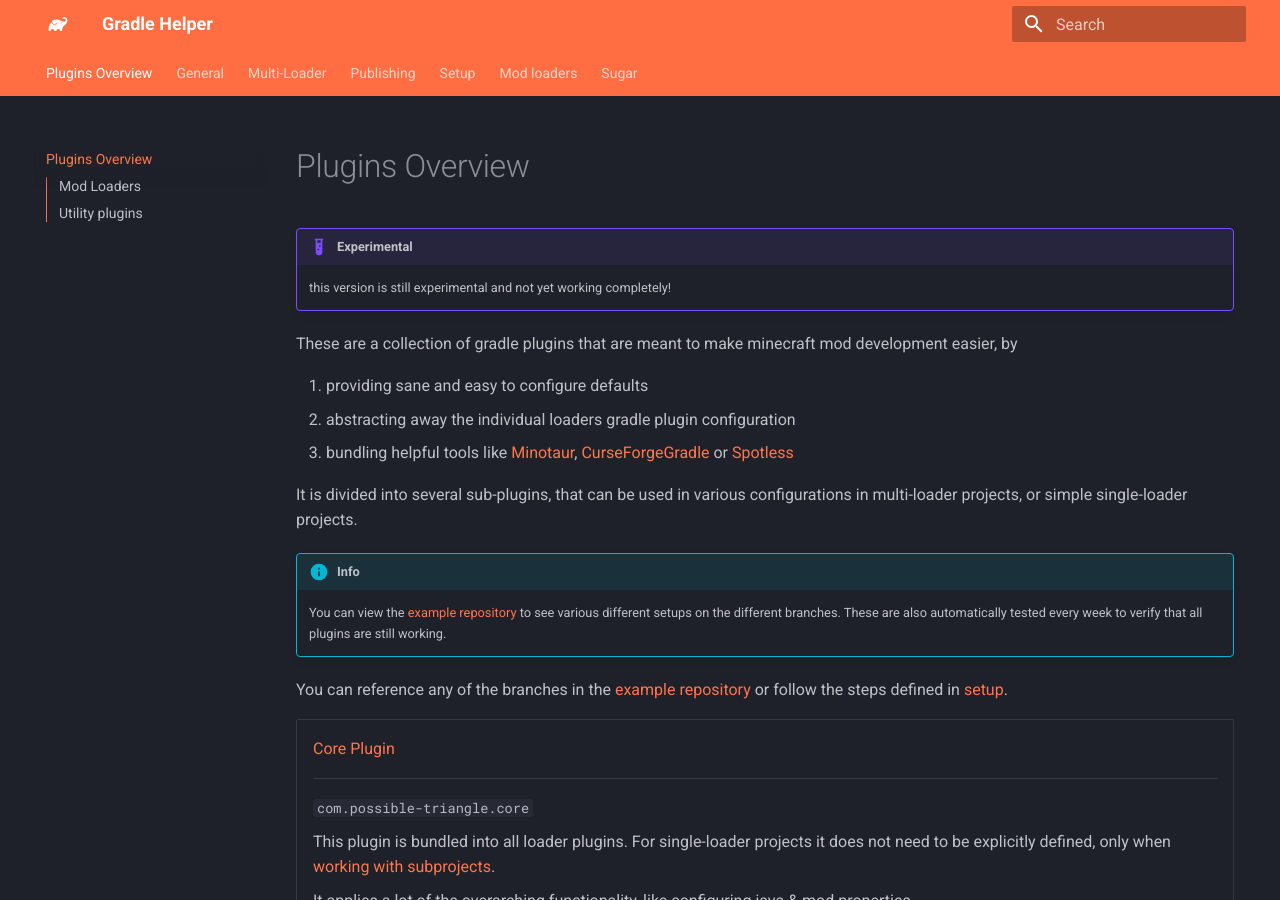
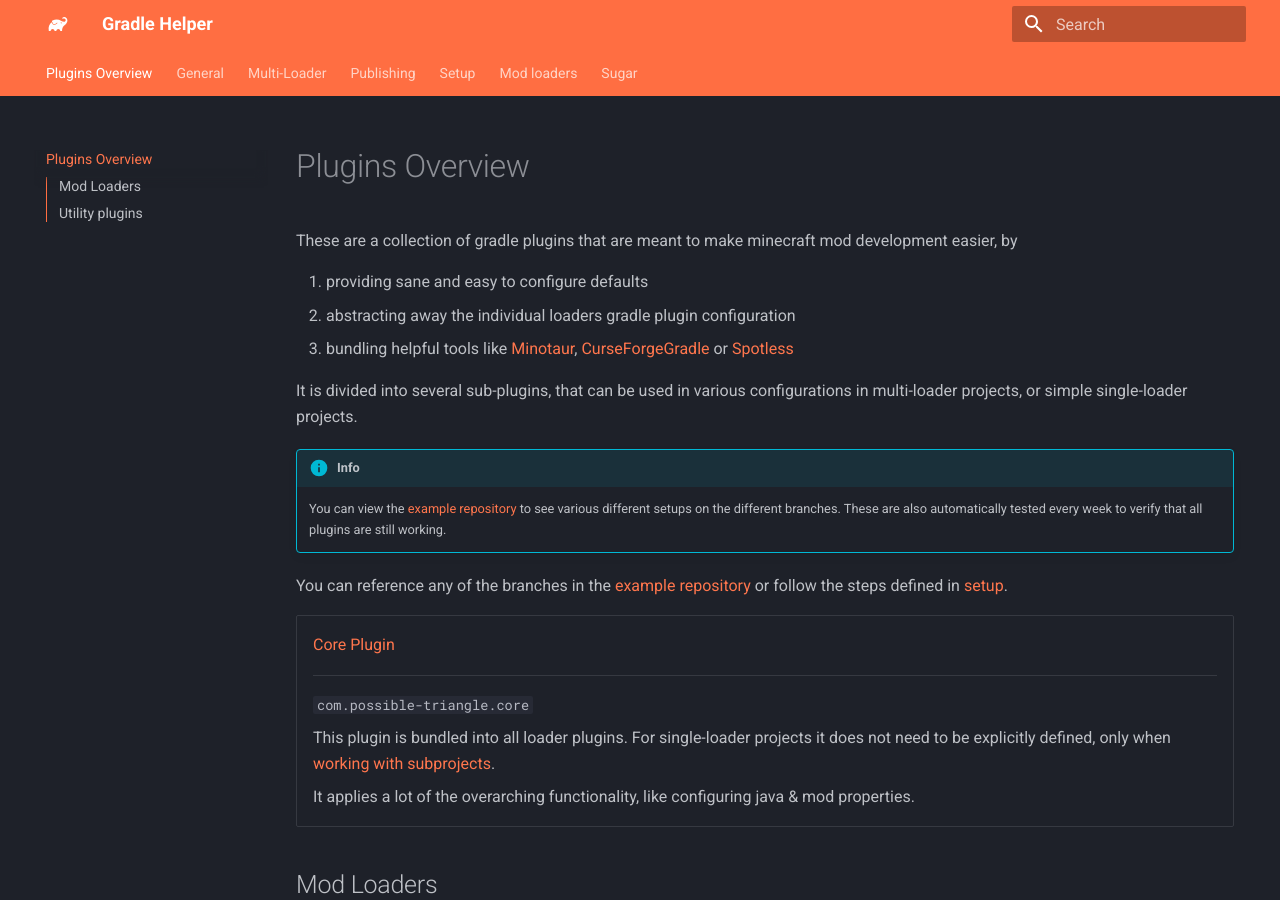
Before and after one commit to PssbleTrngle/GradleHelper, an MkDocs documentation site: the page built from docs/src/index.md, in a window 1280 px wide and 900 px high. Built offline with MkDocs 1.6.1 and Material for MkDocs 9.7.7, drawn with Linux system fonts in a browser that asks for light colours; the version menu is left out.

Commit message:
remove experimental notifier from docs

```diff
--- a/docs/src/index.md
+++ b/docs/src/index.md
@@ -1,7 +1,4 @@
 # Plugins Overview
-
-!!! example "Experimental"
-     this version is still experimental and not yet working completely!
 
 These are a collection of gradle plugins that are meant to make minecraft mod development easier, by
 
```
